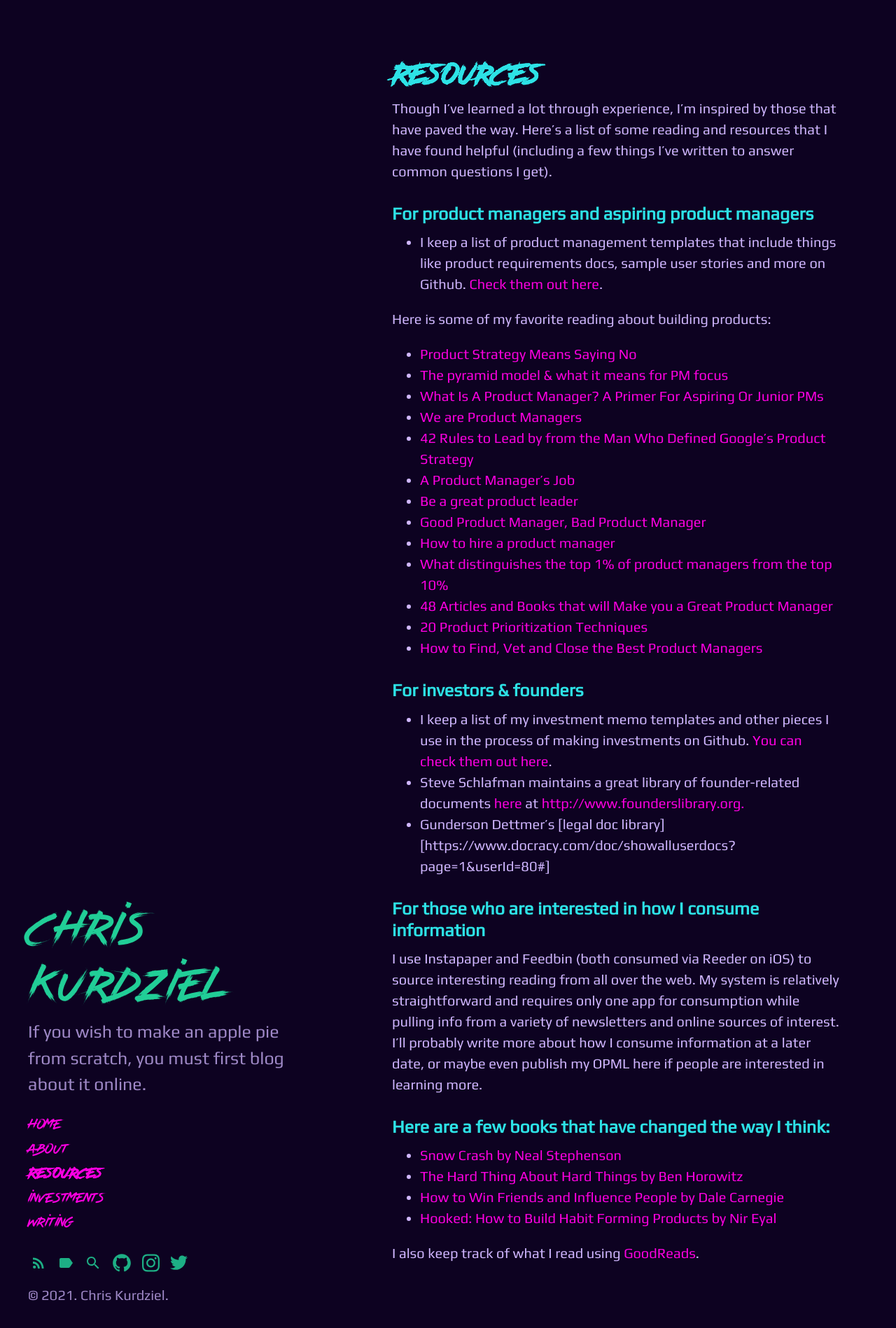
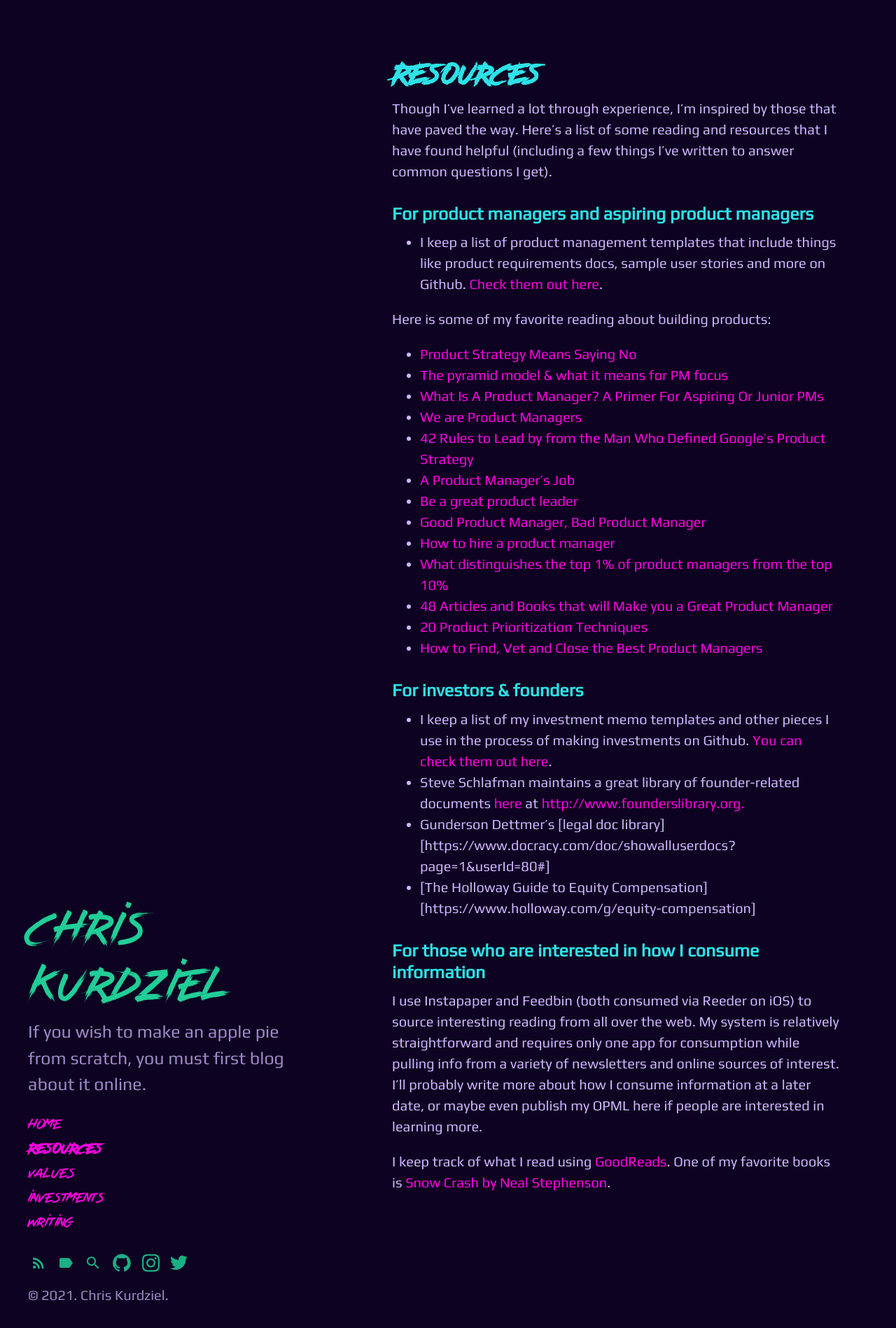
Before and after one commit to ckurdziel/ckurdziel.github.com, a Jekyll site: the page built from category/reading.md, in a window 1280 px wide. Shown: the top 1898 px of the page at 70% size. Built offline with Jekyll 4.4.1, drawn with Linux system fonts in a browser that asks for light colours.

Commit message:
Add values & update about page
Added values page with stuff I'm interested in and removed this from About page so it is cleaner.

```diff
--- a/category/reading.md
+++ b/category/reading.md
@@ -28,18 +28,12 @@ Here is some of my favorite reading about building products:
 - I keep a list of my investment memo templates and other pieces I use in the process of making investments on Github. [You can check them out here][15].
 - Steve Schlafman maintains a great library of founder-related documents [here][16] at [http://www.founderslibrary.org.][17]
 - Gunderson Dettmer's [legal doc library][https://www.docracy.com/doc/showalluserdocs?page=1&userId=80#]
+- [The Holloway Guide to Equity Compensation][https://www.holloway.com/g/equity-compensation]
 
 ### For those who are interested in how I consume information
 I use Instapaper and Feedbin (both consumed via Reeder on iOS) to source interesting reading from all over the web. My system is relatively straightforward and requires only one app for consumption while pulling info from a variety of newsletters and online sources of interest. I’ll probably write more about how I consume information at a later date, or maybe even publish my OPML here if people are interested in learning more.
 
-### Here are a few books that have changed the way I think:
-
- - [Snow Crash by Neal Stephenson][18]
- - [The Hard Thing About Hard Things by Ben Horowitz][19]
- - [How to Win Friends and Influence People by Dale Carnegie][20]
- - [Hooked: How to Build Habit Forming Products by Nir Eyal][21]
-
-I also keep track of what I read using [GoodReads][22].
+I keep track of what I read using [GoodReads][22]. One of my favorite books is [Snow Crash by Neal Stephenson][18].
 
 [1]:	https://github.com/ckurdziel/templates
 [2]:	http://insideintercom.io/product-strategy-means-saying-no/
```
Also changed, not shown: other parts of category/reading.md (+0 -3 lines), about.md (+16 -30 lines), values.md (added, +26 -0 lines).
